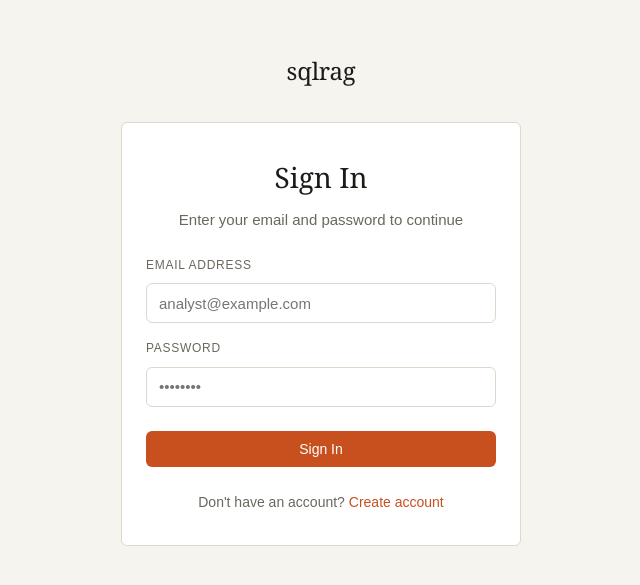
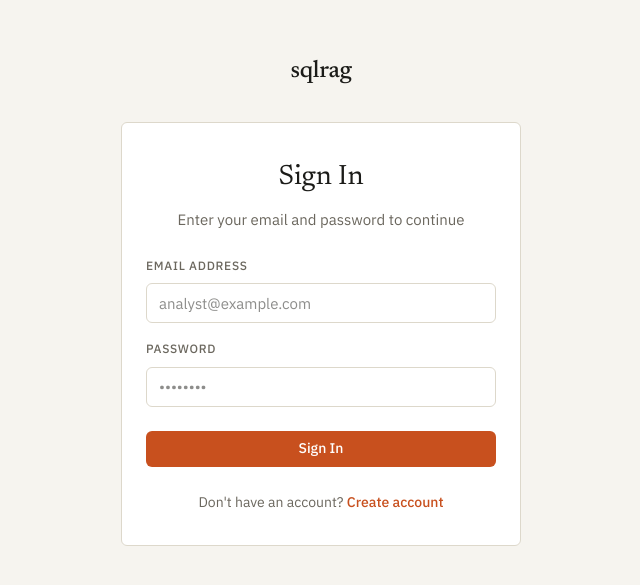
Before and after one commit to RaiyanChandle/TableTalk, a React (Vite) app in the folder frontend/: page /login in a window 1280 px wide. Shown: the part 101-686 px from the top of the page, without its empty margins (319-959 px from the left). Built offline with nearby package versions, Linux system fonts and the light colour scheme; no server answers.

Commit message:
fix(styles): import tailwindcss in index.css and link Google fonts in index.html

```diff
--- a/frontend/index.html
+++ b/frontend/index.html
@@ -4,7 +4,13 @@
     <meta charset="UTF-8" />
     <link rel="icon" type="image/svg+xml" href="/favicon.svg" />
     <meta name="viewport" content="width=device-width, initial-scale=1.0" />
-    <title>sqlrag</title>
+    <title>ChatQL — AI Data Analyst</title>
+    <link rel="preconnect" href="https://fonts.googleapis.com" />
+    <link rel="preconnect" href="https://fonts.gstatic.com" crossorigin />
+    <link
+      href="https://fonts.googleapis.com/css2?family=IBM+Plex+Mono:ital,wght@0,400;0,500;0,600;1,400&family=IBM+Plex+Sans:ital,wght@0,300;0,400;0,500;0,600;1,400&family=Newsreader:ital,opsz,wght@0,6..72,400;0,6..72,500;0,6..72,600;1,6..72,400&display=swap"
+      rel="stylesheet"
+    />
   </head>
   <body>
     <div id="root"></div>
--- a/frontend/src/index.css
+++ b/frontend/src/index.css
@@ -1,3 +1,11 @@
+@import "tailwindcss";
+
+@theme {
+  --font-serif: "Newsreader", Georgia, serif;
+  --font-sans: "IBM Plex Sans", -apple-system, BlinkMacSystemFont, "Segoe UI", Roboto, sans-serif;
+  --font-mono: "IBM Plex Mono", ui-monospace, Menlo, Monaco, Consolas, monospace;
+}
+
 /* =====================================================================
    sqlrag workbench global styles — per docs/design2.md
    ===================================================================== */
--- a/frontend/src/pages/AppPage.tsx
+++ b/frontend/src/pages/AppPage.tsx
@@ -340,7 +340,7 @@ export const AppPage: React.FC = () => {
   };
 
   return (
-    <div className="min-h-screen bg-[#F6F4EF] flex flex-col font-sans text-[#22201D] selection:bg-[#EFECE4]">
+    <div className="h-screen bg-[#F6F4EF] flex flex-col font-sans text-[#22201D] selection:bg-[#EFECE4] overflow-hidden">
       <Navbar />
 
       {/* Main Workspace Frame */}
```
Also changed, not shown: frontend/src/components/chat/MessageCard.tsx (line endings or trailing spaces), frontend/src/utils/exportCsv.ts (line endings or trailing spaces).
